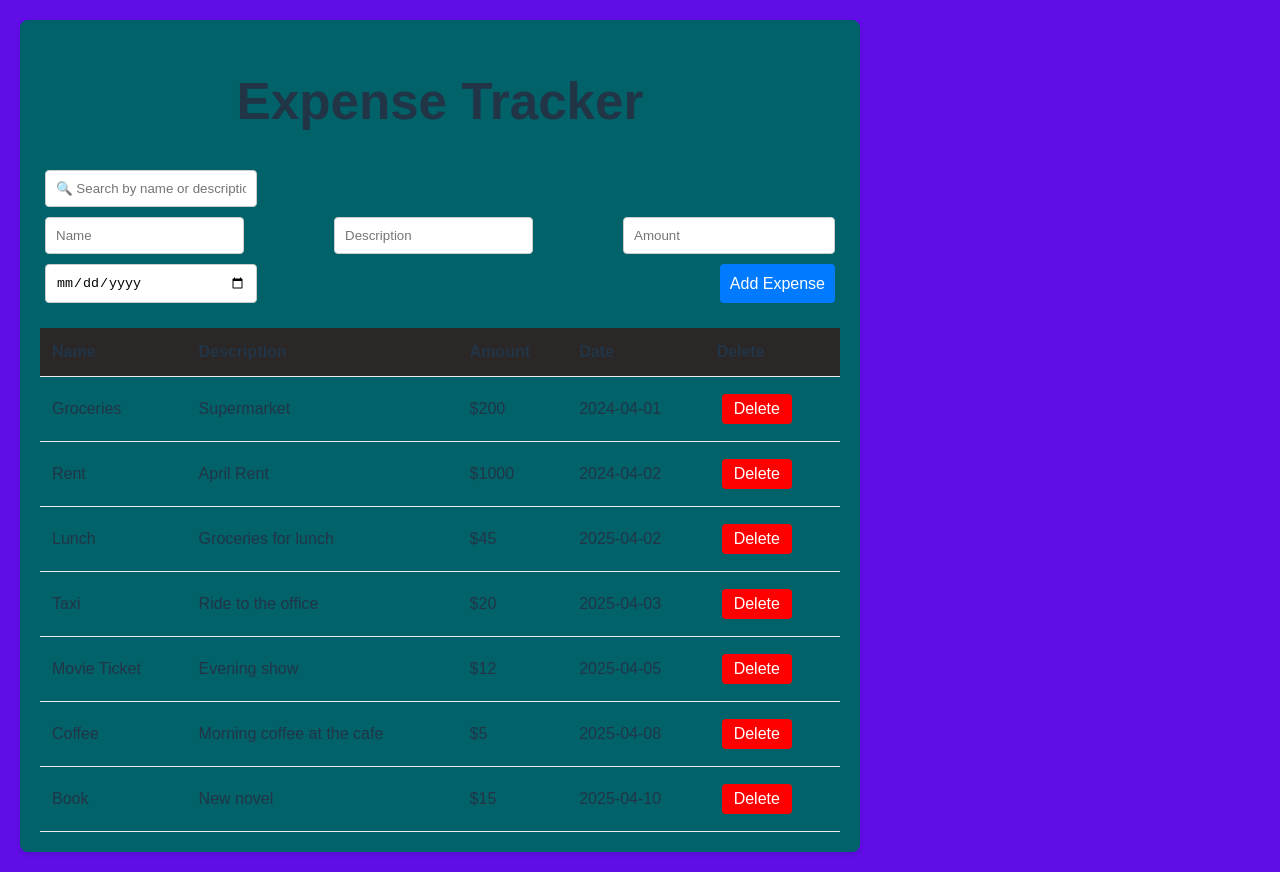
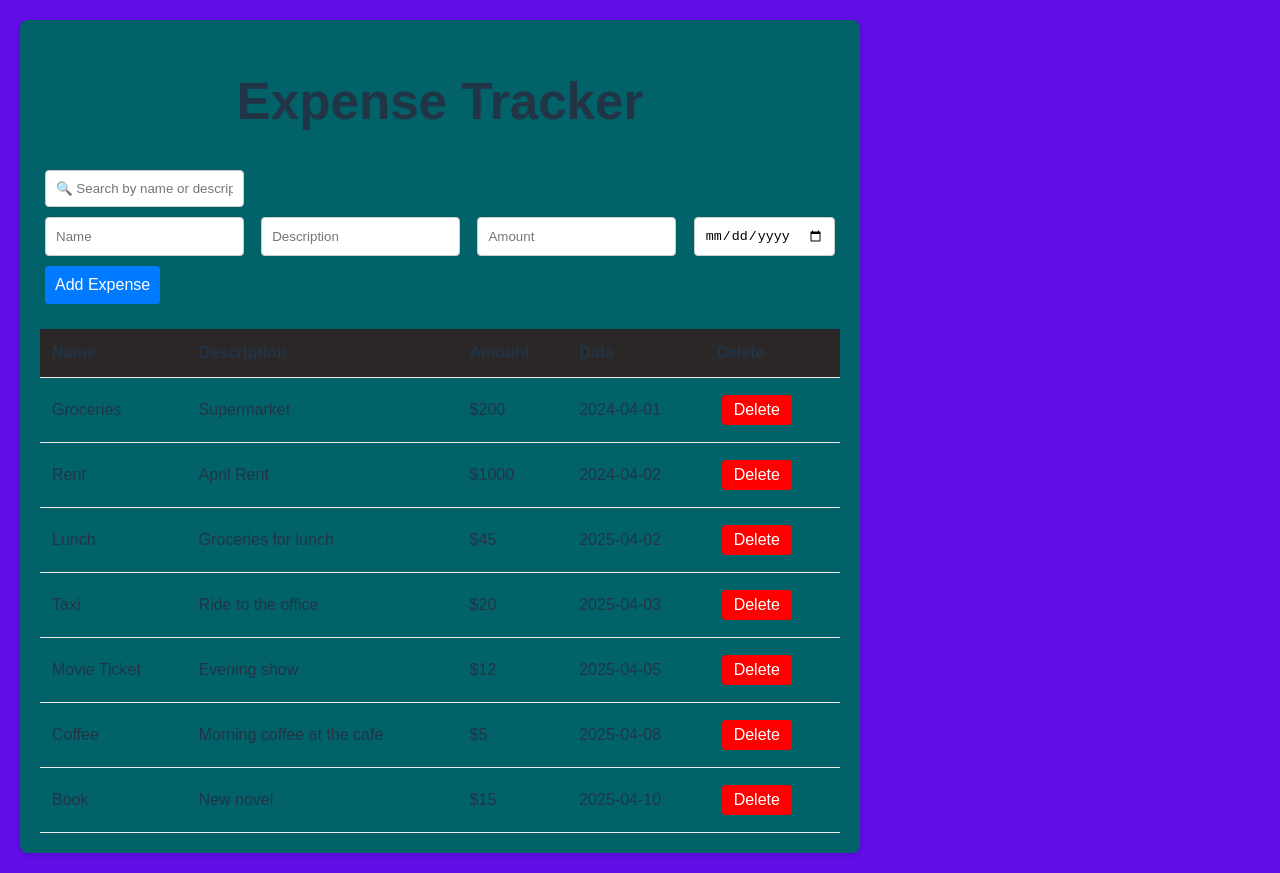
Before and after one commit to luckyantony/phase-2-expense-tracker, a React (Vite) app: page / in a window 1280 px wide. Built offline with nearby package versions, Linux system fonts and the light colour scheme.

Commit message:
changesd

```diff
--- a/src/App.css
+++ b/src/App.css
@@ -26,11 +26,7 @@ input, button {
   border-radius: 4px;
 }
 
-input[type="text"],
-input[type="number"],
-input[type="date"] {
-  width: calc(25% - 10px);
-}
+
 
 form {
   display: flex;
```
